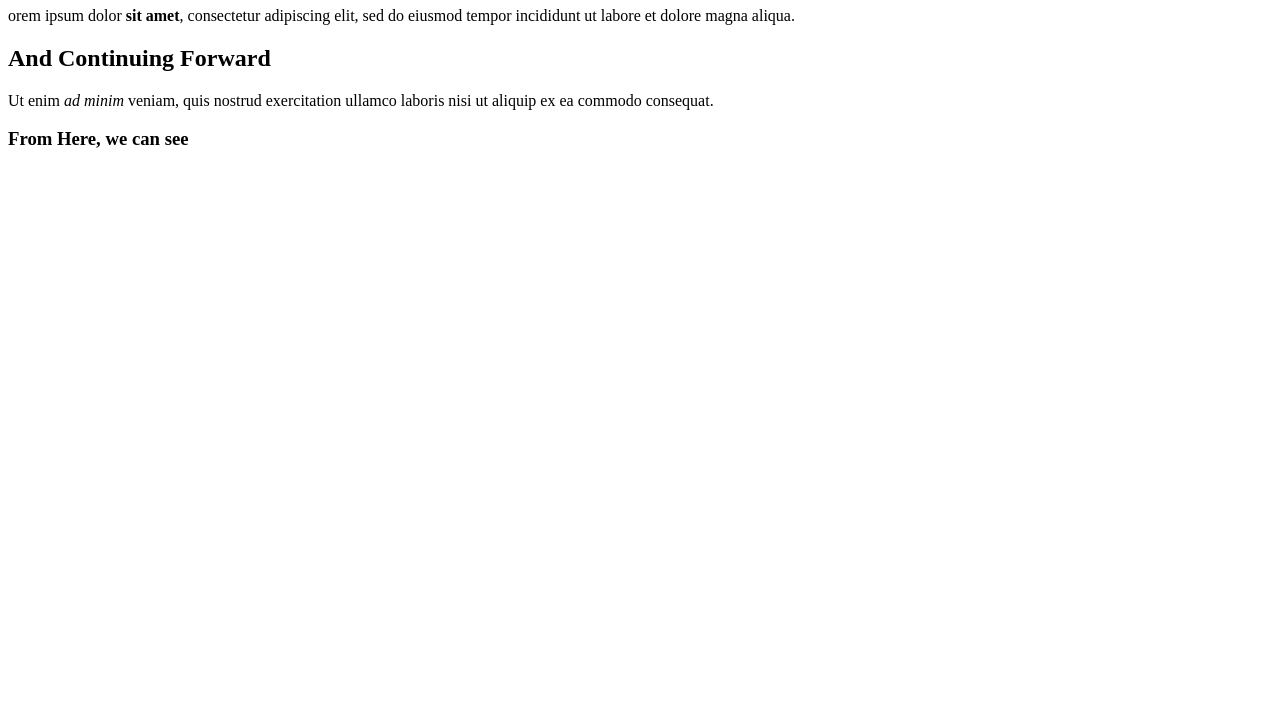
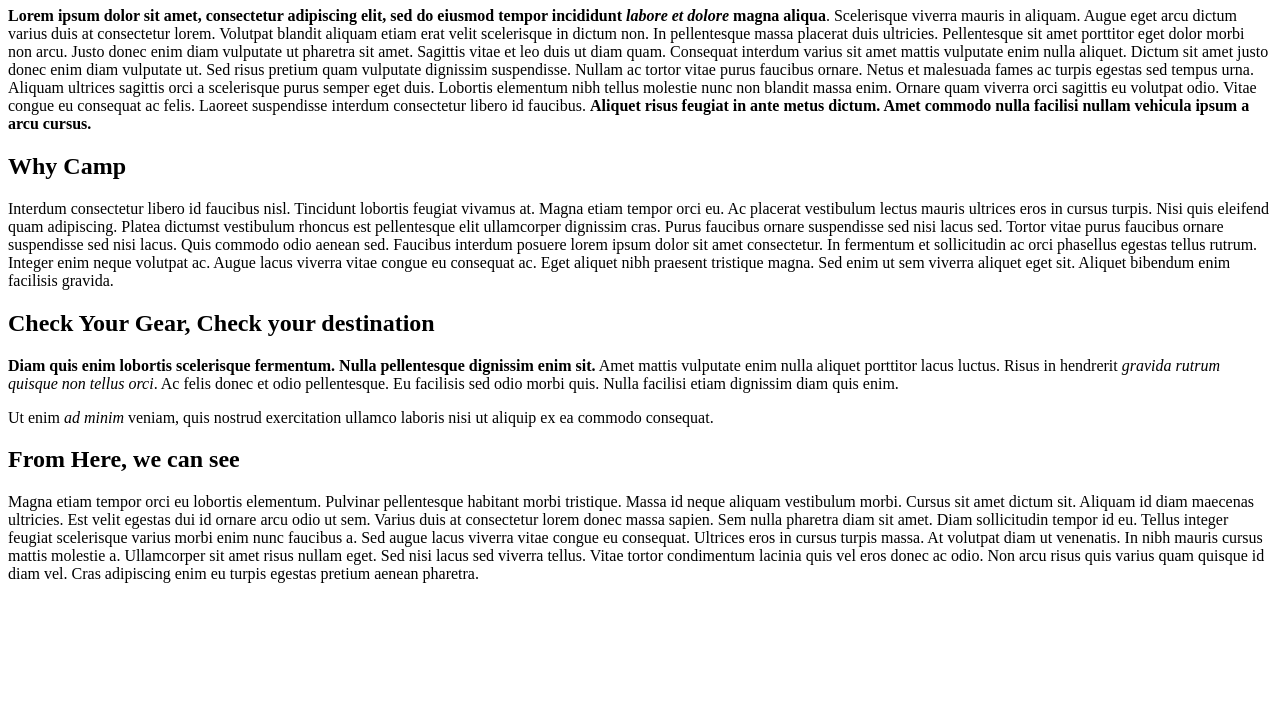
Before and after one commit to hawkobe/git_test, a plain HTML site: page blogtest.html in a window 1280 px wide. Shown: the part 73-800 px from the top of the page. Drawn offline with Linux system fonts and the light colour scheme.

Commit message:
Updated text for blogtest.html

```diff
--- a/blogtest.html
+++ b/blogtest.html
@@ -1,17 +1,62 @@
 <!DOCTYPE html>
 <html>
     <head>
-        <title>My First Webpage</title>
+        <title>Pando</title>
         <meta charset="UTF-8">
     </head>
 
     <body>
-        <h1>Whuddup World!</h1>
-            <p>orem ipsum dolor <strong>sit amet</strong>, consectetur adipiscing elit, sed do eiusmod tempor
-        incididunt ut labore et dolore magna aliqua.</p>
-        <h2>And Continuing Forward</h2>
-            <p>Ut enim <em>ad minim</em> veniam, quis nostrud exercitation ullamco laboris
+        <h1>Pando</h1>
+        <p><strong>Lorem ipsum dolor sit amet, consectetur adipiscing elit, sed do eiusmod
+        tempor incididunt <em>labore et dolore</em> magna aliqua</strong>. Scelerisque viverra
+        mauris in aliquam. Augue eget arcu dictum varius duis at consectetur lorem.
+        Volutpat blandit aliquam etiam erat velit scelerisque in dictum non. In
+        pellentesque massa placerat duis ultricies. Pellentesque sit amet porttitor
+        eget dolor morbi non arcu. Justo donec enim diam vulputate ut pharetra sit
+        amet. Sagittis vitae et leo duis ut diam quam. Consequat interdum varius
+        sit amet mattis vulputate enim nulla aliquet. Dictum sit amet justo donec
+        enim diam vulputate ut. Sed risus pretium quam vulputate dignissim
+        suspendisse. Nullam ac tortor vitae purus faucibus ornare. Netus et malesuada
+        fames ac turpis egestas sed tempus urna. Aliquam ultrices sagittis orci a
+        scelerisque purus semper eget duis. Lobortis elementum nibh tellus molestie
+        nunc non blandit massa enim. Ornare quam viverra orci sagittis eu volutpat
+        odio. Vitae congue eu consequat ac felis. Laoreet suspendisse interdum
+        consectetur libero id faucibus. <strong>Aliquet risus feugiat in ante metus dictum.
+        Amet commodo nulla facilisi nullam vehicula ipsum a arcu cursus.</strong></p>
+
+        <h2>Why Camp</h2>
+        <p>Interdum consectetur libero id faucibus nisl. Tincidunt lobortis feugiat
+        vivamus at. Magna etiam tempor orci eu. Ac placerat vestibulum lectus
+        mauris ultrices eros in cursus turpis. Nisi quis eleifend quam adipiscing.
+        Platea dictumst vestibulum rhoncus est pellentesque elit ullamcorper
+        dignissim cras. Purus faucibus ornare suspendisse sed nisi lacus sed.
+        Tortor vitae purus faucibus ornare suspendisse sed nisi lacus. Quis
+        commodo odio aenean sed. Faucibus interdum posuere lorem ipsum dolor sit
+        amet consectetur. In fermentum et sollicitudin ac orci phasellus egestas
+        tellus rutrum. Integer enim neque volutpat ac. Augue lacus viverra vitae
+        congue eu consequat ac. Eget aliquet nibh praesent tristique magna. Sed
+        enim ut sem viverra aliquet eget sit. Aliquet bibendum enim facilisis gravida.</p>
+
+        <h2>Check Your Gear, Check your destination</h2>
+        <p><strong>Diam quis enim lobortis scelerisque fermentum. Nulla pellentesque dignissim
+        enim sit.</strong> Amet mattis vulputate enim nulla aliquet porttitor lacus luctus.
+        Risus in hendrerit <em>gravida rutrum quisque non tellus orci</em>. Ac felis donec et
+        odio pellentesque. Eu facilisis sed odio morbi quis. Nulla facilisi etiam dignissim
+        diam quis enim.</p>
+
+        <p>Ut enim <em>ad minim</em> veniam, quis nostrud exercitation ullamco laboris
         nisi ut aliquip ex ea commodo consequat.</p>
-        <h3>From Here, we can see</h3>
+
+        <h2>From Here, we can see</h3>
+        <p>Magna etiam tempor orci eu lobortis elementum. Pulvinar pellentesque habitant
+        morbi tristique. Massa id neque aliquam vestibulum morbi. Cursus sit amet dictum sit.
+        Aliquam id diam maecenas ultricies. Est velit egestas dui id ornare arcu odio ut sem.
+        Varius duis at consectetur lorem donec massa sapien. Sem nulla pharetra diam sit amet.
+        Diam sollicitudin tempor id eu. Tellus integer feugiat scelerisque varius morbi enim
+        nunc faucibus a. Sed augue lacus viverra vitae congue eu consequat. Ultrices eros in
+        cursus turpis massa. At volutpat diam ut venenatis. In nibh mauris cursus mattis molestie
+        a. Ullamcorper sit amet risus nullam eget. Sed nisi lacus sed viverra tellus. Vitae
+        tortor condimentum lacinia quis vel eros donec ac odio. Non arcu risus quis varius quam
+        quisque id diam vel. Cras adipiscing enim eu turpis egestas pretium aenean pharetra.</p>
     </body>
 </html>
```
